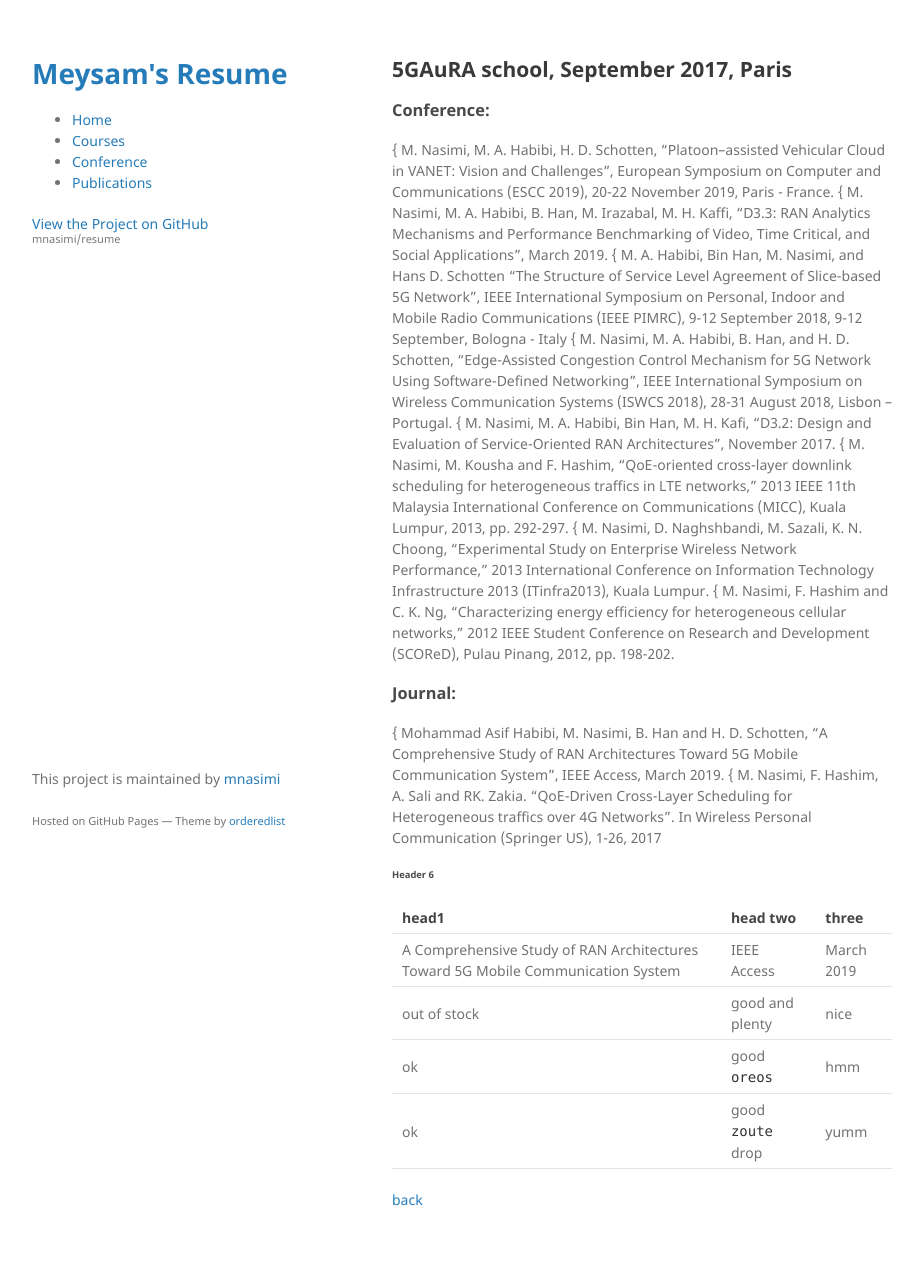
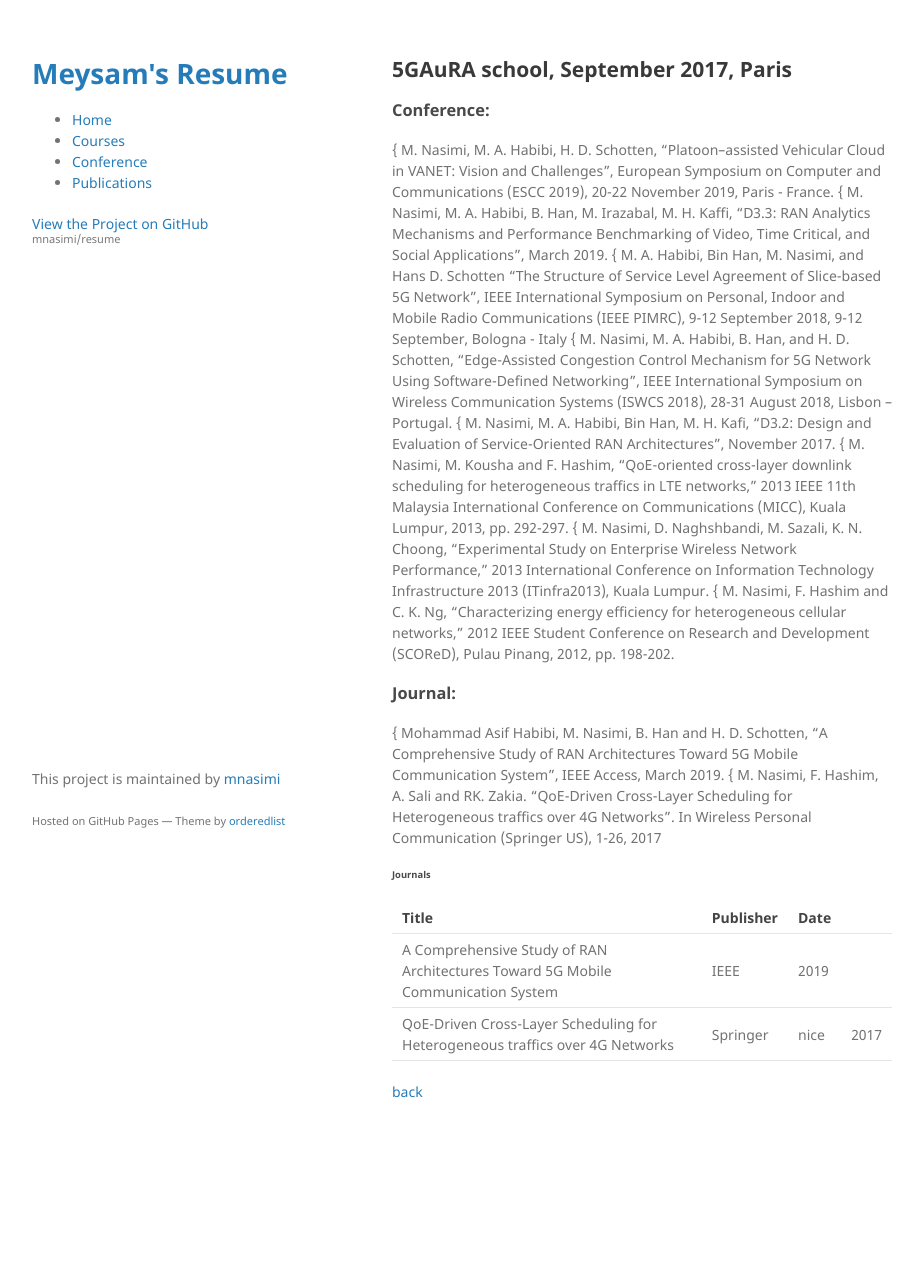
Before and after one commit to mnasimi/resume, a Jekyll site: the page built from page/publication.md, in a window 1280 px wide. Shown: the whole page, without its empty margins (178-1101 px from the left). Built offline with Jekyll 4.4.1, drawn with Linux system fonts in a browser that asks for light colours; the repository's description, which GitHub fills in, is left out; our own code applies the rules of GitHub Pages for plain Markdown files; after the commit the page ends 1172 px from its top, so only the background shows below that.

Commit message:
Update publication.md
Update journals

```diff
--- a/page/publication.md
+++ b/page/publication.md
@@ -38,13 +38,11 @@ IEEE Access, March 2019.
 { M. Nasimi, F. Hashim, A. Sali and RK. Zakia. "QoE-Driven Cross-Layer Scheduling for Heterogeneous traffics over 4G Networks". In Wireless Personal Communication (Springer US), 1-26, 2017
 
 
-###### Header 6
+###### Journals
 
-| head1        | head two          | three |
+| Title       | Publisher         | Date |
 |:-------------|:------------------|:------|
-| A Comprehensive Study of RAN Architectures Toward 5G Mobile Communication System           | IEEE Access | March 2019  |
-| out of stock | good and plenty   | nice  |
-| ok           | good `oreos`      | hmm   |
-| ok           | good `zoute` drop | yumm  |
+| A Comprehensive Study of RAN Architectures Toward 5G Mobile Communication System           | IEEE | 2019  |
+|QoE-Driven Cross-Layer Scheduling for Heterogeneous traffics over 4G Networks | Springer   | nice  | 2017  |
 
 [back](./)
```
